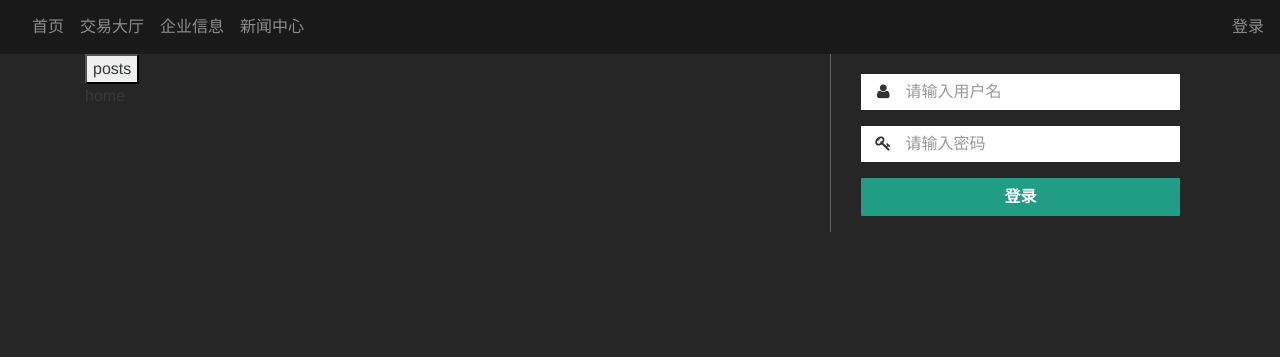
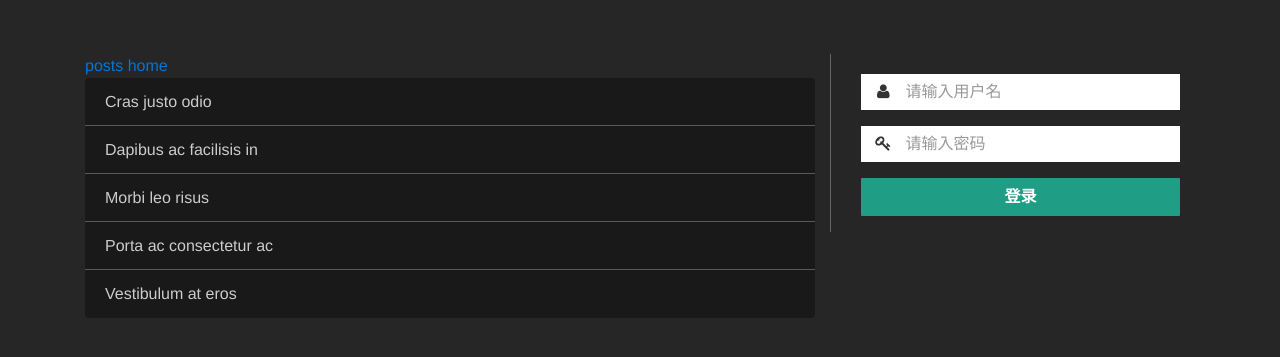
Before and after one commit to hsfzxjy/wisecitymbc3.0, a Python web app: template templates/index.html in a window 1280 px wide. Shown: the top 357 px of the page. Run offline with Jinja, Linux system fonts and the light colour scheme; the template is opened without the code that fills it, so the values that code supplies are empty.

Commit message:
文章列表的sass.动画切换效果

```diff
--- a/front-end/dest/wisecitymbc3.0.css
+++ b/front-end/dest/wisecitymbc3.0.css
@@ -37,11 +37,28 @@ input + .input-group-addon {
   padding-top: 10px;
   padding-bottom: 10px; }
 
+.list-wmbc > .list-group-item {
+  background-color: #191919;
+  border-top-width: 1px;
+  border-top-color: #595959;
+  border-left: none;
+  border-right: none;
+  border-bottom: none;
+  color: #CCC; }
+
+.list-group-item:first-child {
+  border: none; }
+
 @media (max-width: 500px) {
   li.nav-item {
     width: 100%; }
 
   .nav-brand {
     display: none; } }
+.fade-transition {
+  transition: opacity .3s ease; }
+
+.fade-enter, .fade-leave {
+  opacity: 0; }
 
 /*# sourceMappingURL=wisecitymbc3.0.css.map */
--- a/templates/index.html
+++ b/templates/index.html
@@ -11,7 +11,7 @@
     <link rel="stylesheet" type="text/css" href="/static/font-awesome.css" />
 	</head>
 	<body>
-		<nav class="navbar navbar-fixed-top navbar-dark" style="background-color:#191919" role="navigation">
+		<!--nav class="navbar navbar-fixed-top navbar-dark" style="background-color:#111" role="navigation">
       <button class="navbar-toggler hidden-sm-up" type="button" data-toggle="collapse" data-target="#exCollapsingNavbar2">&#9776;</button>
       <div class="collapse navbar-toggleable-xs" id="exCollapsingNavbar2">
         <script type="text/javascript">
@@ -38,12 +38,14 @@
             </li>
           </ul>
         </div>
-      </nav>
+      </nav-->
     <main class="container" style="margin-top:54px;">
       <div class="row">
         <div class="col-sm-8">
-          <button @click="change('posts')">posts</button>
-          <components :is='currentView'>
+          <a @click="change('posts')" href='#'>posts</a>
+          <span>
+          <a @click="change('home')" href='#'>home</a>
+          <components :is='currentView' transition="fade" transition-mode="out-in">
 
           </components>
         </div>
@@ -96,10 +98,10 @@
         },
         components: {
           home: {
-            template:"<p>home</p>"
+            template:'<ul class="list-group list-wmbc"><li class="list-group-item">Cras justo odio</li><li class="list-group-item">Dapibus ac facilisis in</li><li class="list-group-item">Morbi leo risus</li><li class="list-group-item">Porta ac consectetur ac</li><li class="list-group-item">Vestibulum at eros</li></ul>'
           },
           posts: {
-            template:"<p>posts</p>"
+            template:'<ul class="list-group list-wmbc"><li class="list-group-item">Cras justo odio</li>"</ul>'
           },
         }
       })
```
Also changed, not shown: front-end/dest/wmbc3.0.scss (+27 -0 lines).
